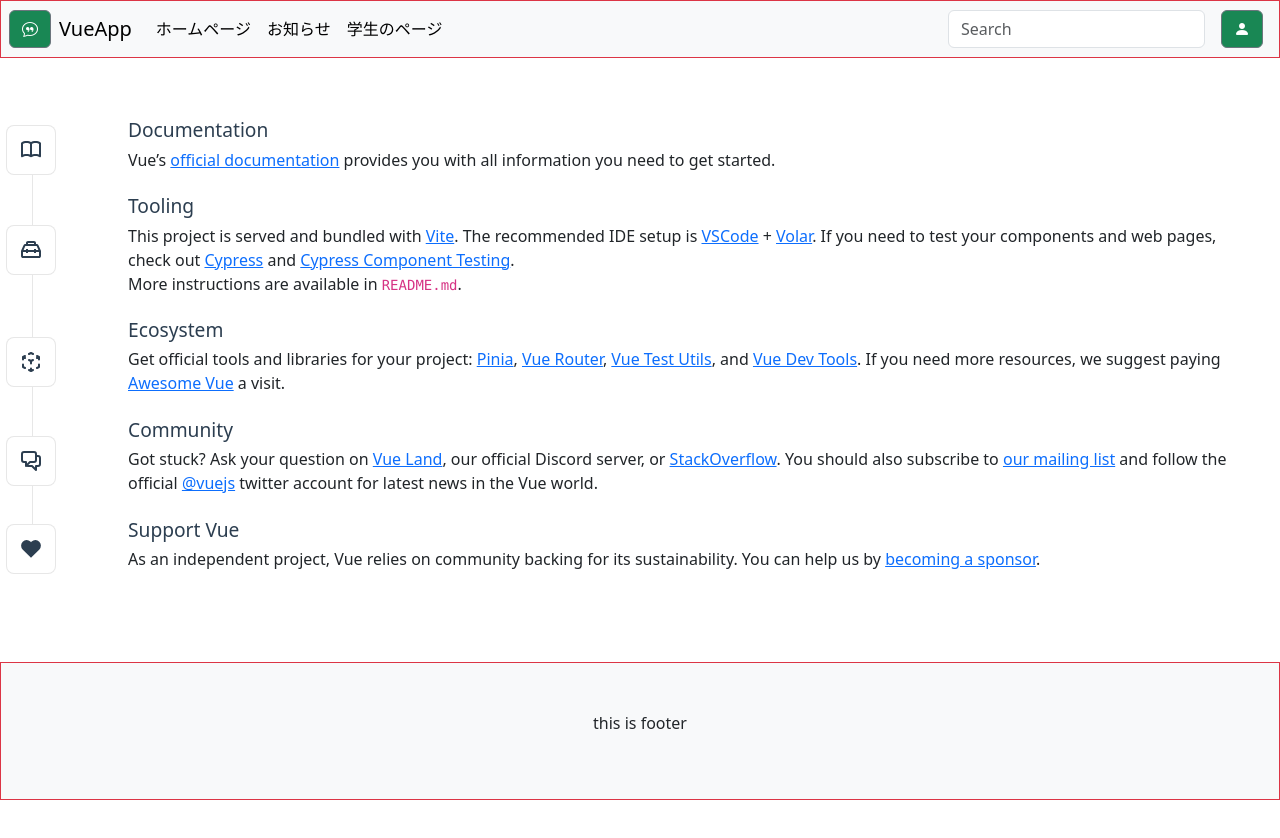
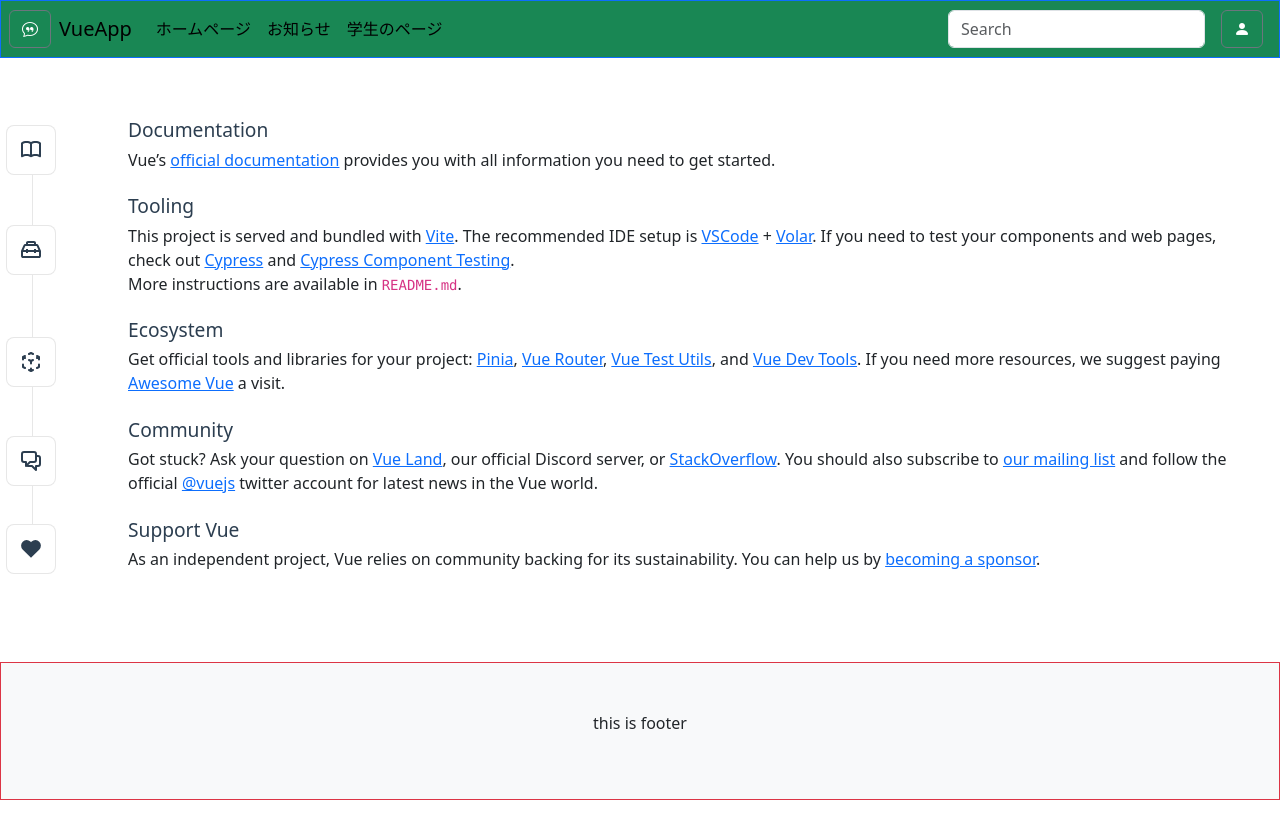
Before and after one commit to damouu/LibraryApp-VUEJS, a Vue app: page / in a window 1280 px wide. Shown: the top 838 px of the page. Built offline with nearby package versions, Linux system fonts and the light colour scheme.

Commit message:
#POLARISDPVUEJS-11 Done Unassigned Fixed Done
Style: Changes

changes background color of the Header.vue

```diff
--- a/src/components/Header.vue
+++ b/src/components/Header.vue
@@ -1,5 +1,5 @@
 <template>
-  <nav class="navbar navbar-expand-lg navbar-light bg-light position-fixed fixed-top border border-danger">
+  <nav class="navbar navbar-expand-lg navbar-light bg-success position-fixed fixed-top border border-primary">
     <ButtonCheck/>
     <a class="navbar-brand">VueApp</a>
     <div class="collapse navbar-collapse" id="navbarSupportedContent">
@@ -18,6 +18,7 @@
     </div>
   </nav>
 </template>
+
 <script setup lang="ts">
 import ButtonCheck from "@/components/ButtonCheck.vue";
 import FormSearch from "@/components/FormSearch.vue";
```
